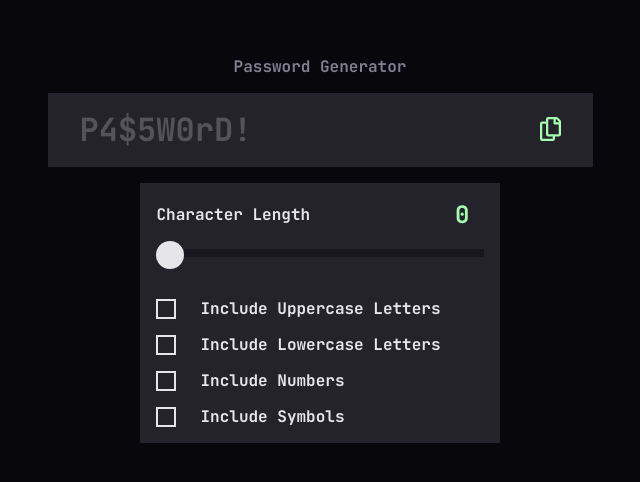
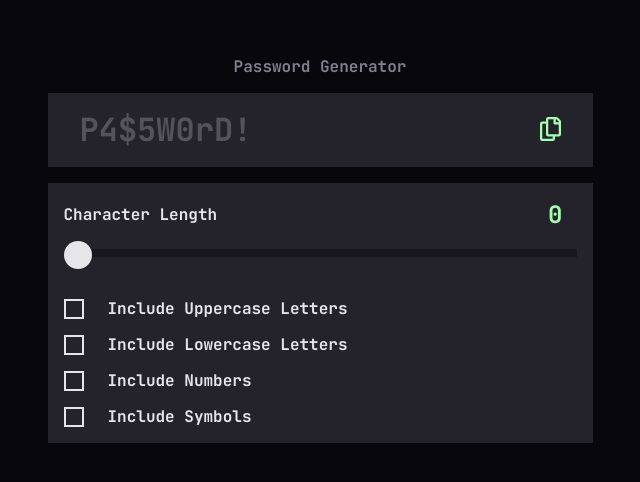
Before and after one commit to RicardoGeada/fm-password-generator, an Angular app: page / in a window 1280 px wide. Shown: the part 150-632 px from the top of the page, without its empty margins (320-960 px from the left). Built offline with nearby package versions, Linux system fonts and the light colour scheme.

Commit message:
style: add content wrapper, add hover for checkbox

```diff
--- a/src/app/components/password-settings/password-settings.scss
+++ b/src/app/components/password-settings/password-settings.scss
@@ -100,6 +100,7 @@
     height: 20px;
     background-color: transparent;
     border: 2px solid var(--color-grey-200);
+    cursor: pointer;
 
     &:hover {
       border-color: var(--color-green-200);
--- a/src/app/pages/generator/generator.html
+++ b/src/app/pages/generator/generator.html
@@ -1,5 +1,7 @@
 <main>
   <h1>Password Generator</h1>
-  <app-password-display></app-password-display>
-  <app-password-settings></app-password-settings>
+  <div class="content">
+    <app-password-display></app-password-display>
+    <app-password-settings></app-password-settings>
+  </div>
 </main>
--- a/src/app/pages/generator/generator.scss
+++ b/src/app/pages/generator/generator.scss
@@ -14,3 +14,9 @@ h1 {
     color: var(--color-grey-600);
     @include fonts.apply-text-preset("4");
 }
+
+.content {
+    display: flex;
+    flex-direction: column;
+    gap: var(--spacing-200);
+}
```
